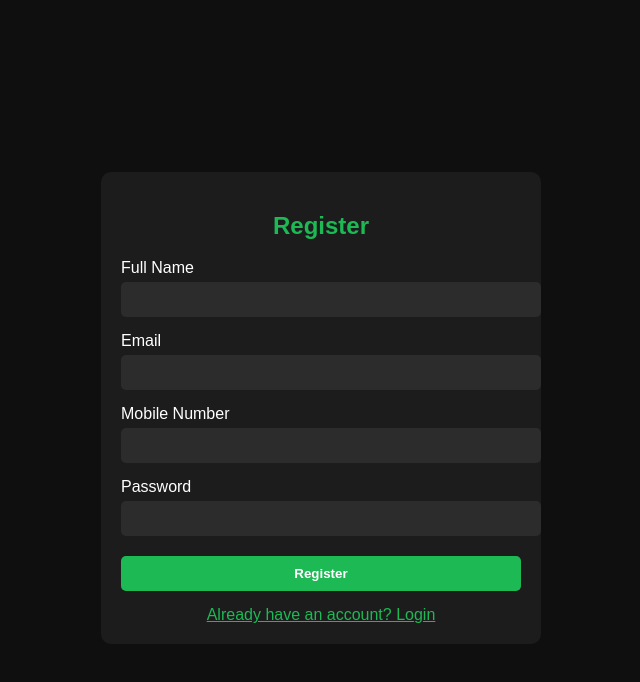
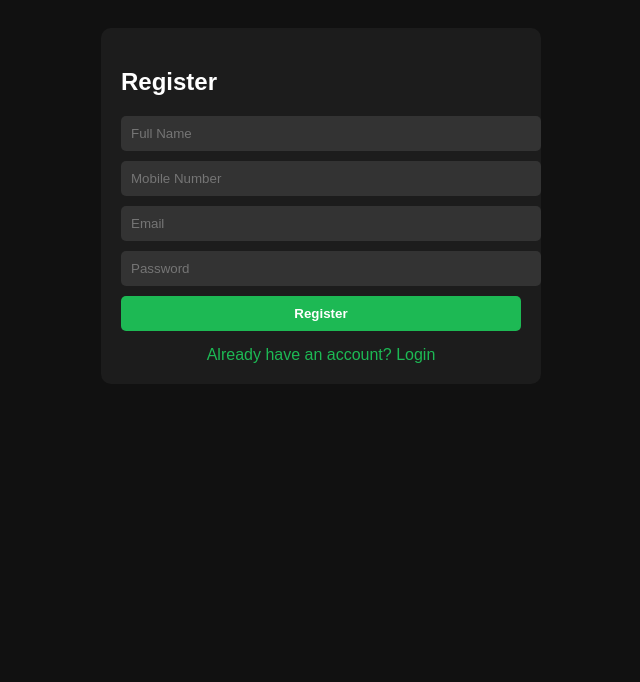
Before and after one commit to jpmusic021/ytmusic-download, a plain HTML site: page registration.html in a window 1280 px wide. Shown: the whole page, without its empty margins (319-959 px from the left). Drawn offline with Linux system fonts and the light colour scheme.

Commit message:
Update registration.html
Signed-off-by: 021jayu <jjayuyt@gmail.com>

```diff
--- a/registration.html
+++ b/registration.html
@@ -1,133 +1,62 @@
 <!DOCTYPE html>
-<html lang="en">
+<html>
 <head>
-  <meta charset="UTF-8" />
-  <meta name="viewport" content="width=device-width, initial-scale=1.0"/>
   <title>Register - JAYU STR</title>
+  <script src="https://www.gstatic.com/firebasejs/9.6.1/firebase-app-compat.js"></script>
+  <script src="https://www.gstatic.com/firebasejs/9.6.1/firebase-database-compat.js"></script>
+  <script src="https://www.gstatic.com/firebasejs/9.6.1/firebase-auth-compat.js"></script>
   <style>
-    body {
-      background: #0f0f0f;
-      color: white;
-      font-family: Arial, sans-serif;
-      display: flex;
-      justify-content: center;
-      align-items: center;
-      height: 100vh;
-    }
-    .form-box {
-      background: #1c1c1c;
-      padding: 20px;
-      border-radius: 10px;
-      width: 90%;
-      max-width: 400px;
-    }
-    h2 {
-      color: #1DB954;
-      text-align: center;
-    }
-    label {
-      display: block;
-      margin-top: 15px;
-    }
-    input {
-      width: 100%;
-      padding: 10px;
-      margin-top: 5px;
-      background: #2c2c2c;
-      border: none;
-      color: white;
-      border-radius: 5px;
-    }
-    .btn {
-      margin-top: 20px;
-      background: #1DB954;
-      border: none;
-      padding: 10px;
-      width: 100%;
-      color: white;
-      font-weight: bold;
-      border-radius: 5px;
-      cursor: pointer;
-    }
-    .link {
-      display: block;
-      text-align: center;
-      margin-top: 15px;
-      color: #1DB954;
-    }
+    body { background: #111; color: white; font-family: Arial; padding: 20px; }
+    .box { background: #1c1c1c; padding: 20px; max-width: 400px; margin: auto; border-radius: 10px; }
+    input { width: 100%; margin-bottom: 10px; padding: 10px; border-radius: 5px; border: none; background: #333; color: white; }
+    button { background: #1DB954; padding: 10px; border: none; border-radius: 5px; width: 100%; color: white; font-weight: bold; }
+    a { color: #1DB954; text-decoration: none; display: block; text-align: center; margin-top: 15px; }
   </style>
 </head>
 <body>
-  <div class="form-box">
+  <div class="box">
     <h2>Register</h2>
-    <form id="registerForm">
-      <label for="name">Full Name</label>
-      <input type="text" id="name" required />
-
-      <label for="email">Email</label>
-      <input type="email" id="email" required />
-
-      <label for="mobile">Mobile Number</label>
-      <input type="text" id="mobile" required pattern="[0-9]{10}" maxlength="10"/>
-
-      <label for="password">Password</label>
-      <input type="password" id="password" required />
-
-      <button type="submit" class="btn">Register</button>
-    </form>
-
-    <a href="login.html" class="link">Already have an account? Login</a>
+    <input type="text" id="name" placeholder="Full Name" required>
+    <input type="text" id="mobile" placeholder="Mobile Number" required>
+    <input type="email" id="email" placeholder="Email" required>
+    <input type="password" id="password" placeholder="Password" required>
+    <button onclick="registerUser()">Register</button>
+    <a href="login.html">Already have an account? Login</a>
   </div>
 
-  <!-- Firebase Scripts -->
-  <script src="https://www.gstatic.com/firebasejs/9.22.2/firebase-app-compat.js"></script>
-  <script src="https://www.gstatic.com/firebasejs/9.22.2/firebase-database-compat.js"></script>
+  <script>
+    const firebaseConfig = {
+      apiKey: "AIzaSyAr_hNAJ1VsC-n77tcwcc1L2gVhD_WJf7E",
+      authDomain: "ytmusicdownload-d7404.firebaseapp.com",
+      databaseURL: "https://ytmusicdownload-d7404-default-rtdb.firebaseio.com",
+      projectId: "ytmusicdownload-d7404",
+      storageBucket: "ytmusicdownload-d7404.appspot.com",
+      messagingSenderId: "854569253804",
+      appId: "1:854569253804:web:74031abd5082ccaca41809"
+    };
+    firebase.initializeApp(firebaseConfig);
 
-<script type="module">
-  // Import the functions you need from the SDKs you need
-  import { initializeApp } from "https://www.gstatic.com/firebasejs/12.0.0/firebase-app.js";
-  import { getAnalytics } from "https://www.gstatic.com/firebasejs/12.0.0/firebase-analytics.js";
- import { getAuth, createUserWithEmailAndPassword } from "https://www.gstatic.com/firebasejs/11.10.0/firebase-auth.js";
-  // TODO: Add SDKs for Firebase products that you want to use
-  // https://firebase.google.com/docs/web/setup#available-libraries
-
-  // Your web app's Firebase configuration
-  // For Firebase JS SDK v7.20.0 and later, measurementId is optional
-  const firebaseConfig = {
-    apiKey: "AIzaSyA7uLvxSnVQ-YPmG6u89LLCp_hA23nnL94",
-    authDomain: "login-6b5cf.firebaseapp.com",
-    projectId: "login-6b5cf",
-    storageBucket: "login-6b5cf.firebasestorage.app",
-    messagingSenderId: "143599772060",
-    appId: "1:143599772060:web:da76381911a1a94be32859",
-    measurementId: "G-0PXXRGC2Q0"
-  };
-
-  // Initialize Firebase
-  const app = initializeApp(firebaseConfig);
-  const analytics = getAnalytics(app);
-
-    document.getElementById("registerForm").addEventListener("submit", function (e) {
-      e.preventDefault();
-
+    function registerUser() {
       const name = document.getElementById("name").value;
+      const mobile = document.getElementById("mobile").value;
       const email = document.getElementById("email").value;
-      const mobile = document.getElementById("mobile").value;
       const password = document.getElementById("password").value;
 
-      const userRef = db.ref("users/" + mobile);
-      userRef.set({
-        name: name,
-        email: email,
-        mobile: mobile,
-        password: password
-      }).then(() => {
-        alert("Registration successful!");
-        window.location.href = "login.html";
-      }).catch(error => {
-        console.error("Error saving data:", error);
-      });
-    });
+      firebase.auth().createUserWithEmailAndPassword(email, password)
+        .then(userCredential => {
+          const userId = userCredential.user.uid;
+          return firebase.database().ref('users/' + userId).set({
+            name, email, mobile
+          });
+        })
+        .then(() => {
+          alert("Registration successful!");
+          window.location.href = "login.html";
+        })
+        .catch(error => {
+          alert("Registration failed: " + error.message);
+        });
+    }
   </script>
 </body>
 </html>
```
